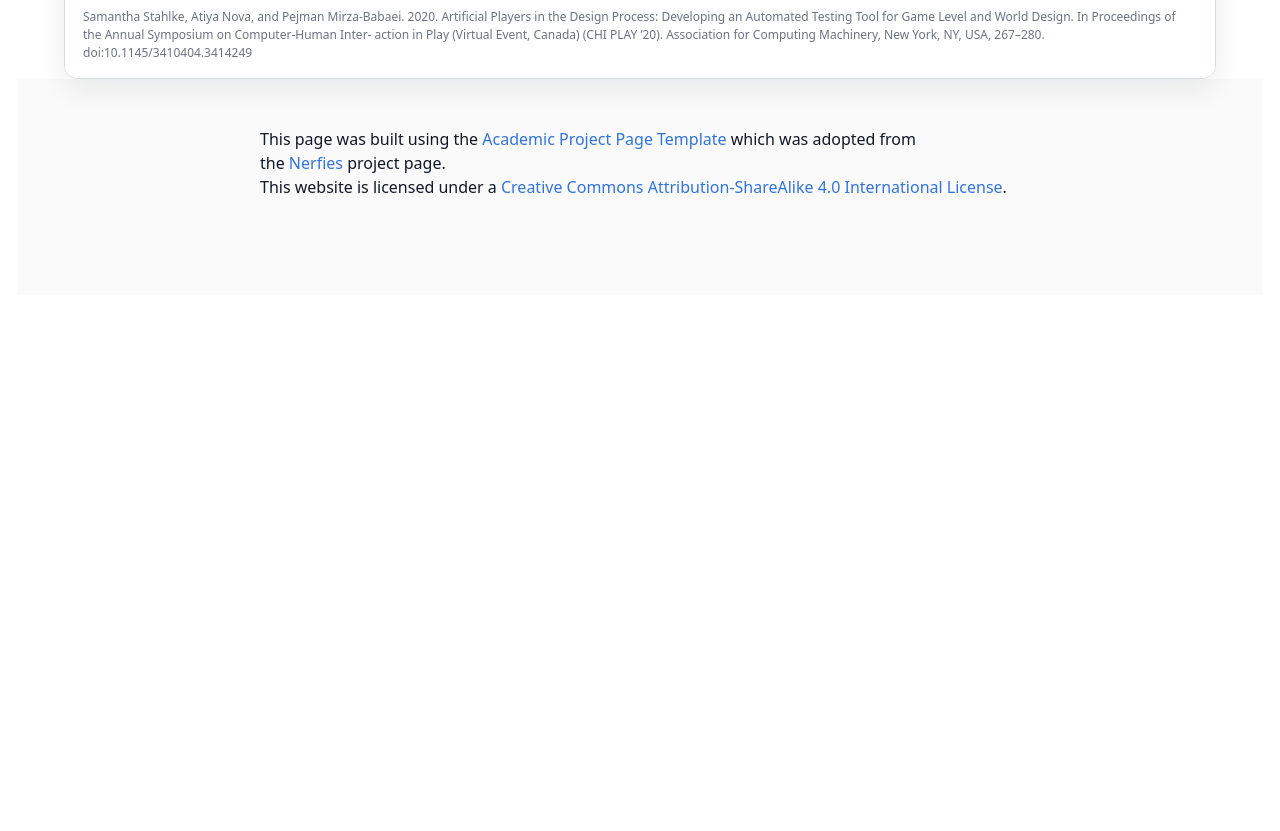
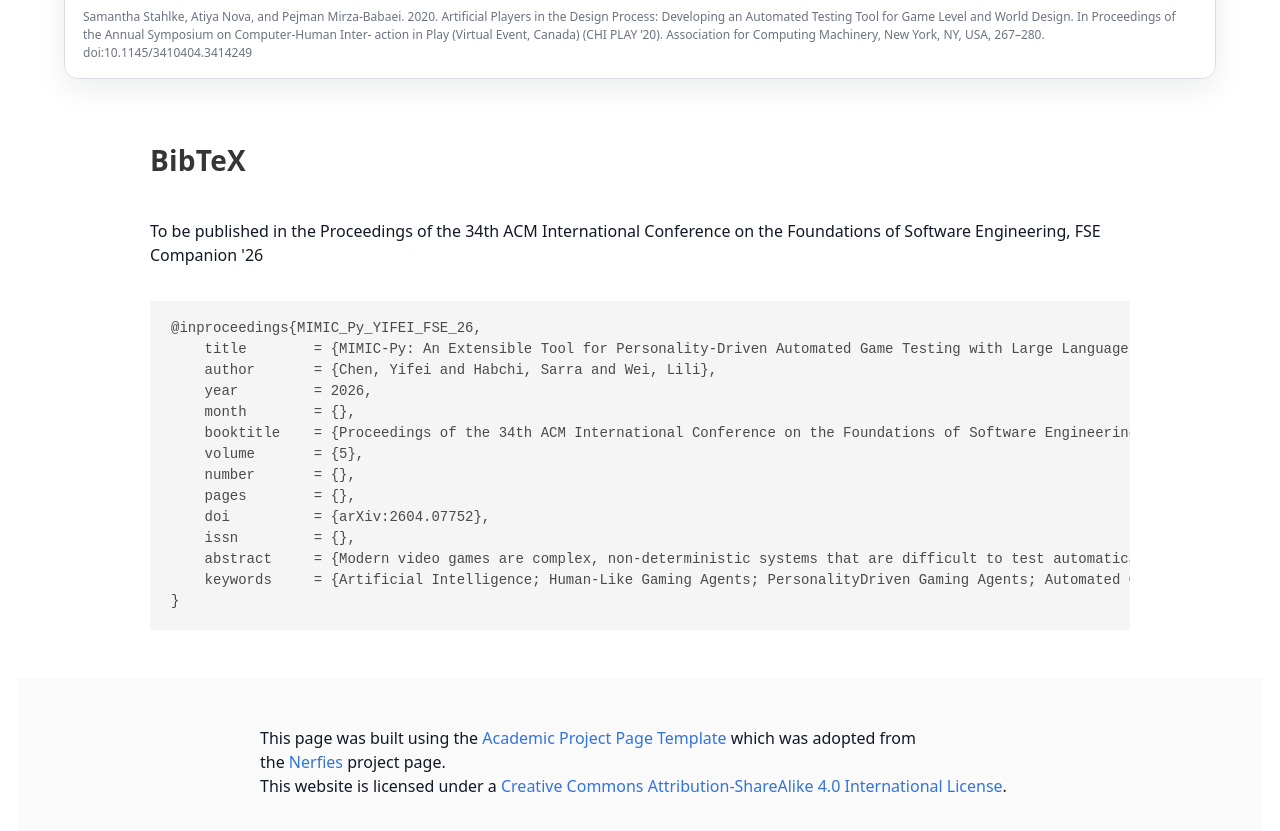
Before and after one commit to Mimic-Persona/MIMIC-Py-Home-Page, a plain HTML site: page index.html in a window 1280 px wide. Shown: the part 2927-3758 px from the top of the page. Before the commit the page ends 3254 px from the top, so only its background shows below. Drawn offline with nearby package versions, Linux system fonts and the light colour scheme; some icons are missing; a web font is replaced by a local one.

Commit message:
feat: BibTex & Tracking

```diff
--- a/index.html
+++ b/index.html
@@ -544,32 +544,6 @@
 <!--</section>-->
 <!--&lt;!&ndash;End paper poster &ndash;&gt;-->
 
-
-<!--&lt;!&ndash;BibTex citation &ndash;&gt;-->
-<!--  <section class="section" id="BibTeX">-->
-<!--    <div class="container is-max-desktop content">-->
-<!--      <h2 class="title">BibTeX </h2>-->
-<!--      <p>To be published in the Proceedings of the 40th IEEE/ACM International Conference on Automated Software Engineering, ASE'25</p>-->
-<!--      <pre><code>@inproceedings{MIMIC_YIFEI_ASE_2025,-->
-<!--        author = {Chen, Yifei and Habchi, Sarra and Wei, Lili},-->
-<!--        title = {MIMIC: Integrating Diverse Personality Traits for Better Game Testing Using Large Language Model},-->
-<!--        year = {2025},-->
-<!--        isbn = {},-->
-<!--        publisher = {},-->
-<!--        address = {},-->
-<!--        url = {https://doi.org/10.48550/arXiv.2510.01635},-->
-<!--        doi = {arXiv:2510.01635},-->
-<!--        abstract = {Modern video games pose significant challenges for traditional automated testing algorithms, yet intensive testing is crucial to ensure game quality. To address these challenges, researchers designed gaming agents using Reinforcement Learning, Imitation Learning, or Large Language Models. However, these agents often neglect the diverse strategies employed by human players due to their different personalities, resulting in repetitive solutions in similar situations. Without mimicking varied gaming strategies, these agents struggle to trigger diverse in-game interactions or uncover edge cases. In this paper, we present MIMIC, a novel framework that integrates diverse personality traits into gaming agents, enabling them to adopt different gaming strategies for similar situations. By mimicking different playstyles, MIMIC can achieve higher test coverage and richer in-game interactions across different games. It also outperforms state-of-the-art agents in Minecraft by achieving a higher task completion rate and providing more diverse solutions. These results highlight MIMIC's significant potential for effective game testing.},-->
-<!--        booktitle = {Proceedings of the 40th IEEE/ACM International Conference on Automated Software Engineering},-->
-<!--        pages = {},-->
-<!--        numpages = {13},-->
-<!--        location = {Seoul, South Korea},-->
-<!--        series = {ASE '25}-->
-<!--}</code></pre>-->
-<!--    </div>-->
-<!--</section>-->
-<!--&lt;!&ndash;End BibTex citation &ndash;&gt;-->
-
 <main class="container">
   <h2 class="title is-3">Personality Trait Definitions from PathOS</h2>
   <!-- Table 1 -->
@@ -698,6 +672,29 @@
       Machinery, New York, NY, USA, 267–280. doi:10.1145/3410404.3414249</div>
   </section>
 
+  <!--BibTex citation -->
+  <section class="section" id="BibTeX">
+    <div class="container is-max-desktop content">
+      <h2 class="title">BibTeX </h2>
+      <p>To be published in the Proceedings of the 34th ACM International Conference on the Foundations of Software Engineering, FSE Companion '26</p>
+      <pre><code>@inproceedings{MIMIC_Py_YIFEI_FSE_26,
+    title        = {MIMIC-Py: An Extensible Tool for Personality-Driven Automated Game Testing with Large Language Models},
+    author       = {Chen, Yifei and Habchi, Sarra and Wei, Lili},
+    year         = 2026,
+    month        = {},
+    booktitle    = {Proceedings of the 34th ACM International Conference on the Foundations of Software Engineering (FSE Companion '26)},
+    volume       = {5},
+    number       = {},
+    pages        = {},
+    doi          = {arXiv:2604.07752},
+    issn         = {},
+    abstract     = {Modern video games are complex, non-deterministic systems that are difficult to test automatically at scale. Although prior work shows that personality-driven Large Language Model (LLM) agents can improve behavioural diversity and test coverage, existing tools largely remain research prototypes and lack cross-game reusability. This tool paper presents MIMIC-Py, a Python-based automated game-testing tool that transforms personality-driven LLM agents into a reusable and extensible framework. MIMIC-Py exposes personality traits as configurable inputs and adopts a modular architecture that decouples planning, execution, and memory from game-specific logic. It supports multiple interaction mechanisms, enabling agents to interact with games via exposed APIs or synthesized code. We describe the design of MIMIC-Py and show how it enables deployment to new game environments with minimal engineering effort, bridging the gap between research prototypes and practical automated game testing. The source code and a demo video are available on our project webpage: https://mimic-persona.github.io/MIMIC-Py-Home-Page/},
+    keywords     = {Artificial Intelligence; Human-Like Gaming Agents; PersonalityDriven Gaming Agents; Automated Game Testing; Large Language Models (LLMs)}
+}</code></pre>
+    </div>
+  </section>
+  <!--End BibTex citation -->
+
 </main>
 
 <footer class="footer">
@@ -706,9 +703,9 @@
       <div class="column is-8">
         <div class="content">
 
-          <!--          <div class="map-container">-->
-          <!--            <script type="text/javascript" id="mapmyvisitors" src="https://mapmyvisitors.com/map.js?cl=e7e1ef&w=a&t=n&d=L2pJCxVZrHCe1prybMwpAbEok3KQy8n9PJlGluibxdQ&cmo=c994c7&cmn=dd1c77&co=0b4975&ct=cdd4d9"></script>-->
-          <!--          </div>-->
+          <div class="map-container">
+            <script type="text/javascript" id="mapmyvisitors" src="https://mapmyvisitors.com/map.js?cl=e7e1ef&w=a&t=n&d=RgrXcef_H2aQtuDvr0ngoUOhrzqAvJsW_Dl50urDFc0&cmo=c994c7&cmn=dd1c77&co=0b4975&ct=cdd4d9"></script>
+          </div>
 
           <p>
             This page was built using the <a href="https://github.com/eliahuhorwitz/Academic-project-page-template" target="_blank">Academic Project Page Template</a> which was adopted from the <a href="https://nerfies.github.io" target="_blank">Nerfies</a> project page.
```
